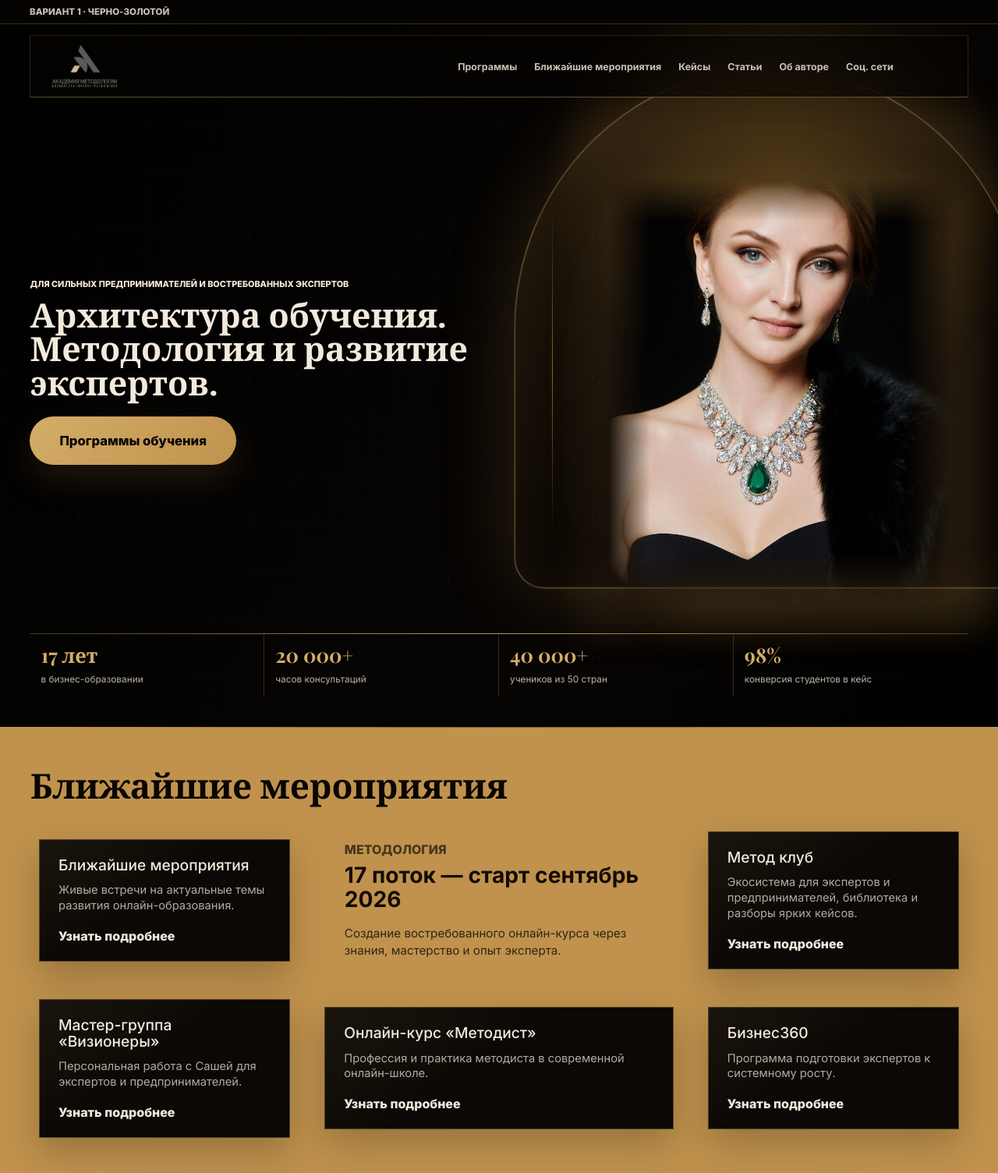
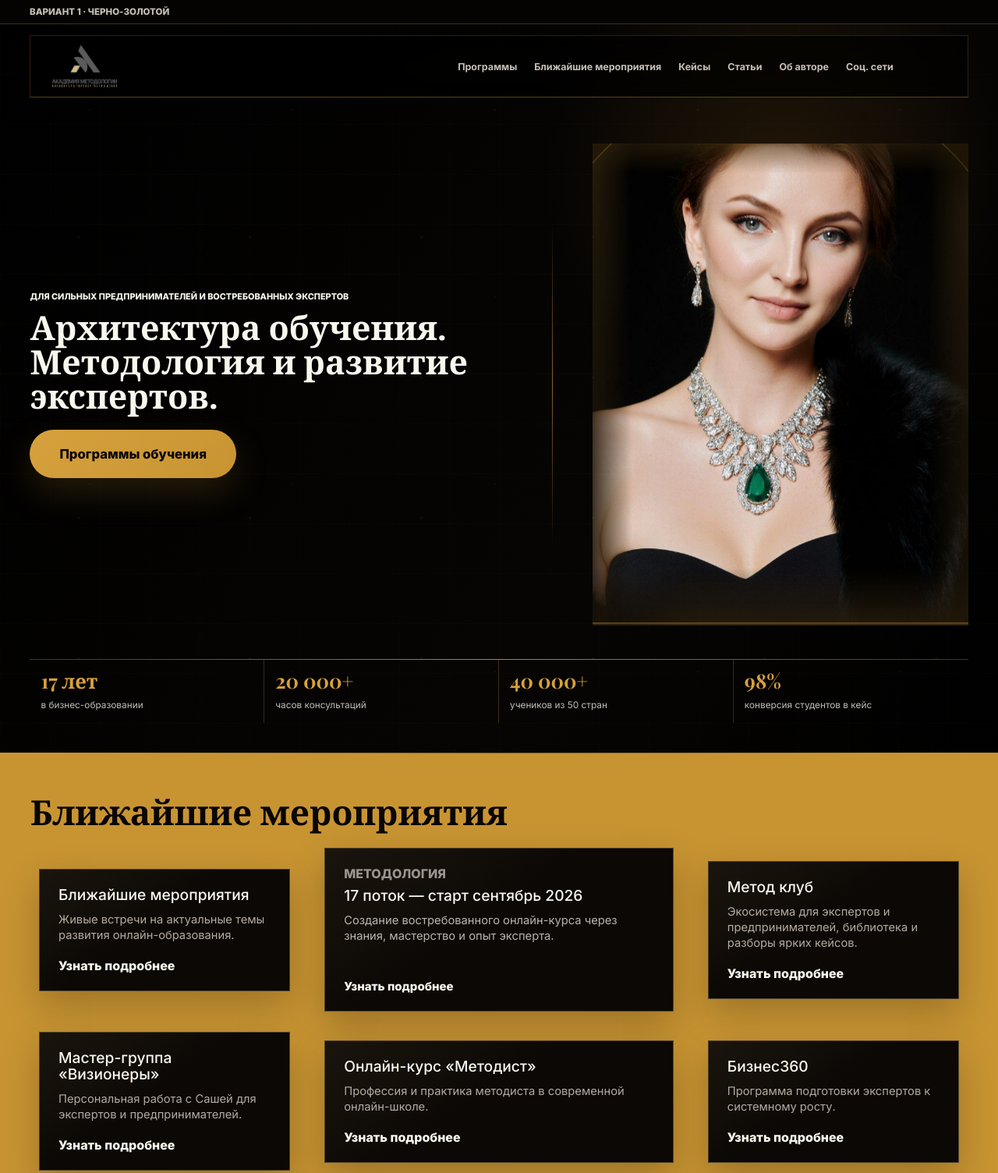
Before and after one commit to sergey9lap-sys/seoagk, a website: page index.html in a window 1280 px wide. Shown: the top 1504 px of the page at 78% size. Drawn offline with nearby package versions, Linux system fonts and the light colour scheme.

Commit message:
new gold

```diff
--- a/assets/css/styles.css
+++ b/assets/css/styles.css
@@ -1,8 +1,9 @@
 :root {
-  --ivory: #f3e9dc;
-  --gold: #c99a45;
+  --ivory: #f9f8ee;
+  --gold: #c89432;
   --copper: #b57f3a;
   --black: #000000;
+  --earth-olive: #4d4a24;
   --off-white: #f6f4f2;
   --warm-grey: #d3c9bd;
   --muted-tan: #ab9e8e;
@@ -1738,8 +1739,11 @@
 
 /* Final black-gold polish pass. */
 .set-black {
-  --gold: #c0924d;
-  --gold-bright: #d3ad69;
+  --gold: #c89432;
+  --gold-bright: #d6a13d;
+  --deep-black: #000000;
+  --black-card: #050505;
+  --olive-accent: #4d4a24;
 }
 
 .black-hero {
@@ -1753,9 +1757,9 @@
   z-index: 0;
   pointer-events: none;
   background-image:
-    radial-gradient(circle at 18% 24%, rgba(211, 173, 105, 0.22) 0 1px, transparent 1.6px),
-    radial-gradient(circle at 72% 18%, rgba(243, 233, 220, 0.16) 0 0.7px, transparent 1.4px),
-    radial-gradient(circle at 58% 68%, rgba(211, 173, 105, 0.16) 0 0.9px, transparent 1.7px);
+    radial-gradient(circle at 18% 24%, rgba(200, 148, 50, 0.22) 0 1px, transparent 1.6px),
+    radial-gradient(circle at 72% 18%, rgba(249, 248, 238, 0.16) 0 0.7px, transparent 1.4px),
+    radial-gradient(circle at 58% 68%, rgba(77, 74, 36, 0.2) 0 0.9px, transparent 1.7px);
   background-size: 220px 180px, 260px 240px, 310px 210px;
   opacity: 0.34;
   animation: blackDust 18s linear infinite;
@@ -1772,9 +1776,9 @@
   margin: 0;
   align-items: center;
   padding: 12px 18px;
-  border: 1px solid rgba(192, 146, 77, 0.22);
-  border-bottom-color: rgba(211, 173, 105, 0.44);
-  background: rgba(5, 4, 3, 0.62);
+  border: 1px solid rgba(200, 148, 50, 0.22);
+  border-bottom-color: rgba(200, 148, 50, 0.44);
+  background: rgba(0, 0, 0, 0.66);
   backdrop-filter: blur(18px);
 }
 
@@ -1793,7 +1797,7 @@
 .black-hero .main-nav a:hover,
 .black-hero .main-nav a:focus-visible {
   color: var(--gold-bright);
-  text-shadow: 0 0 22px rgba(211, 173, 105, 0.24);
+  text-shadow: 0 0 22px rgba(200, 148, 50, 0.24);
 }
 
 .black-hero .display-title {
@@ -1809,7 +1813,7 @@
   padding: 0 38px;
   font-size: 1.04rem;
   cursor: pointer;
-  box-shadow: 0 18px 46px rgba(192, 146, 77, 0.16);
+  box-shadow: 0 18px 46px rgba(200, 148, 50, 0.18);
 }
 
 .black-hero .button-gold,
@@ -1825,26 +1829,27 @@
 }
 
 .black-portrait {
-  padding-top: 24px;
+  width: min(100%, 520px);
+  padding-top: 10px;
 }
 
 .black-portrait img {
-  transform: translateY(12px) scale(0.97);
-  object-position: center 58%;
+  transform: translateY(-6px) scale(1.03);
+  object-position: center 52%;
 }
 
 .black-photo-arc {
-  inset: -16% -18% 3% -24%;
-  border-color: rgba(211, 173, 105, 0.62);
+  inset: -13% -16% 1% -18%;
+  border-color: rgba(200, 148, 50, 0.64);
   box-shadow:
-    0 0 110px rgba(192, 146, 77, 0.24),
-    inset 0 0 80px rgba(192, 146, 77, 0.08);
+    0 0 120px rgba(200, 148, 50, 0.24),
+    inset 0 0 86px rgba(77, 74, 36, 0.12);
   animation: goldBreath 8s ease-in-out infinite;
 }
 
 .black-stats {
   position: relative;
-  border-top-color: rgba(211, 173, 105, 0.32);
+  border-top-color: rgba(200, 148, 50, 0.34);
 }
 
 .black-stats::before {
@@ -1854,7 +1859,7 @@
   right: 0;
   top: -1px;
   height: 1px;
-  background: linear-gradient(90deg, transparent, rgba(211, 173, 105, 0.8), transparent);
+  background: linear-gradient(90deg, transparent, rgba(200, 148, 50, 0.82), transparent);
 }
 
 .black-stats strong {
@@ -1907,9 +1912,9 @@
 }
 
 .ecosystem-products .program-tile {
-  border-color: rgba(211, 173, 105, 0.28);
+  border-color: rgba(200, 148, 50, 0.28);
   background:
-    linear-gradient(145deg, rgba(211, 173, 105, 0.08), transparent 48%),
+    linear-gradient(145deg, rgba(200, 148, 50, 0.09), transparent 48%),
     var(--black-card);
   box-shadow: 0 18px 46px rgba(0, 0, 0, 0.16);
 }
@@ -1958,13 +1963,13 @@
 }
 
 .strategy-panel {
-  border-color: rgba(211, 173, 105, 0.26);
+  border-color: rgba(200, 148, 50, 0.28);
 }
 
 .strategy-proof article {
-  border-color: rgba(211, 173, 105, 0.32);
+  border-color: rgba(200, 148, 50, 0.32);
   border-left-color: var(--gold-bright);
-  box-shadow: inset 0 1px 0 rgba(211, 173, 105, 0.14);
+  box-shadow: inset 0 1px 0 rgba(200, 148, 50, 0.14);
 }
 
 .strategy-proof strong {
@@ -1983,7 +1988,7 @@
   left: clamp(24px, 5vw, 84px);
   right: clamp(24px, 5vw, 84px);
   height: 1px;
-  background: linear-gradient(90deg, transparent, rgba(211, 173, 105, 0.36), transparent);
+  background: linear-gradient(90deg, transparent, rgba(200, 148, 50, 0.36), transparent);
 }
 
 .black-author-photo::after {
@@ -1991,20 +1996,59 @@
   position: absolute;
   inset: 5% -7% 2% -7%;
   z-index: -1;
-  background: radial-gradient(circle at 50% 42%, rgba(211, 173, 105, 0.16), transparent 64%);
+  background: radial-gradient(circle at 50% 42%, rgba(200, 148, 50, 0.16), transparent 64%);
   filter: blur(26px);
 }
 
 .author-timeline span {
   color: var(--gold-bright);
   font-size: 1.9rem;
-  text-shadow: 0 0 24px rgba(211, 173, 105, 0.18);
+  text-shadow: 0 0 24px rgba(200, 148, 50, 0.18);
 }
 
 .author-timeline div::before {
   top: 16px;
   bottom: 16px;
-  background: linear-gradient(180deg, var(--gold-bright), rgba(211, 173, 105, 0.12));
+  background: linear-gradient(180deg, var(--gold-bright), rgba(200, 148, 50, 0.12));
+}
+
+.black-hero,
+.black-author-screen {
+  background:
+    radial-gradient(circle at 70% 32%, rgba(77, 74, 36, 0.18), transparent 30%),
+    radial-gradient(circle at 75% 42%, rgba(200, 148, 50, 0.14), transparent 24%),
+    linear-gradient(120deg, #000 0%, #020202 62%, #090805 100%);
+}
+
+.black-ecosystem {
+  background:
+    radial-gradient(circle at 18% 12%, rgba(77, 74, 36, 0.16), transparent 28%),
+    linear-gradient(180deg, #c89432, #b78328);
+}
+
+.motion-ready .black-portrait.reveal,
+.motion-ready .black-author-photo.reveal {
+  clip-path: inset(0 0 12% 0 round 0);
+  filter: saturate(0.88) brightness(0.9);
+  transition:
+    opacity 900ms var(--ease),
+    transform 900ms var(--ease),
+    clip-path 1100ms var(--ease),
+    filter 1100ms var(--ease);
+}
+
+.motion-ready .black-portrait.reveal.is-visible,
+.motion-ready .black-author-photo.reveal.is-visible {
+  clip-path: inset(0 0 0 0 round 0);
+  filter: saturate(1) brightness(1);
+}
+
+.motion-ready .black-portrait.reveal.is-visible img {
+  animation: blackPortraitFloat 10s ease-in-out 900ms infinite alternate;
+}
+
+.motion-ready .black-author-photo.reveal.is-visible img {
+  animation: blackAuthorFloat 11s ease-in-out 900ms infinite alternate;
 }
 
 @keyframes goldBreath {
@@ -2016,6 +2060,30 @@
   50% {
     opacity: 1;
     transform: scale(1.015);
+  }
+}
+
+@keyframes blackPortraitFloat {
+  0% {
+    transform: translate3d(-6px, -8px, 0) scale(1.035);
+  }
+  50% {
+    transform: translate3d(6px, -18px, 0) scale(1.07);
+  }
+  100% {
+    transform: translate3d(-2px, -4px, 0) scale(1.045);
+  }
+}
+
+@keyframes blackAuthorFloat {
+  0% {
+    transform: translate3d(-4px, 0, 0) scale(1.02);
+  }
+  50% {
+    transform: translate3d(6px, -12px, 0) scale(1.055);
+  }
+  100% {
+    transform: translate3d(0, -4px, 0) scale(1.035);
   }
 }
 
--- a/assets/js/main.js
+++ b/assets/js/main.js
@@ -2,12 +2,53 @@
 
 if (!reduceMotion) {
   const revealItems = Array.from(document.querySelectorAll(".reveal"));
+  const counterItems = Array.from(document.querySelectorAll("[data-count]"));
+  const numberFormatter = new Intl.NumberFormat("ru-RU");
+
+  const formatCounter = (value, suffix) => `${numberFormatter.format(value)}${suffix || ""}`;
+
+  const runCounter = (item) => {
+    if (item.dataset.counted === "true") return;
+
+    const target = Number(item.dataset.count || 0);
+    const suffix = item.dataset.suffix || "";
+    const duration = target > 1000 ? 1500 : 1200;
+    const startTime = performance.now();
+
+    item.dataset.counted = "true";
+    item.textContent = formatCounter(0, suffix);
+
+    const tick = (now) => {
+      const progress = Math.min((now - startTime) / duration, 1);
+      const eased = 1 - Math.pow(1 - progress, 3);
+      const value = Math.round(target * eased);
+
+      item.textContent = formatCounter(value, suffix);
+
+      if (progress < 1) {
+        requestAnimationFrame(tick);
+      } else {
+        item.textContent = formatCounter(target, suffix);
+      }
+    };
+
+    requestAnimationFrame(tick);
+  };
+
+  const runCountersInside = (root) => {
+    if (root.matches?.("[data-count]")) {
+      runCounter(root);
+    }
+
+    root.querySelectorAll?.("[data-count]").forEach(runCounter);
+  };
 
   const observer = new IntersectionObserver(
     (entries) => {
       entries.forEach((entry) => {
         if (entry.isIntersecting) {
           entry.target.classList.add("is-visible");
+          runCountersInside(entry.target);
           observer.unobserve(entry.target);
         }
       });
@@ -29,7 +70,25 @@
       const rect = item.getBoundingClientRect();
       if (rect.top < window.innerHeight * 0.92) {
         item.classList.add("is-visible");
+        runCountersInside(item);
       }
     });
   });
+
+  const counterObserver = new IntersectionObserver(
+    (entries) => {
+      entries.forEach((entry) => {
+        if (entry.isIntersecting) {
+          runCounter(entry.target);
+          counterObserver.unobserve(entry.target);
+        }
+      });
+    },
+    {
+      rootMargin: "0px 0px -8% 0px",
+      threshold: 0.3,
+    },
+  );
+
+  counterItems.forEach((item) => counterObserver.observe(item));
 }
--- a/index.html
+++ b/index.html
@@ -10,7 +10,7 @@
       href="https://fonts.googleapis.com/css2?family=Inter:wght@400;500;600;700;800&family=Playfair+Display:wght@500;600;700&display=swap"
       rel="stylesheet"
     />
-    <link rel="stylesheet" href="assets/css/styles.css?v=20260625-1227" />
+    <link rel="stylesheet" href="assets/css/styles.css?v=20260625-1348" />
     <style>
       #black-programs .section-head {
         max-width: 980px;
@@ -35,10 +35,17 @@
       .tz-program-core {
         grid-area: core;
         align-self: center;
-        justify-self: center;
+        justify-self: stretch;
         max-width: 500px;
         padding: clamp(16px, 2vw, 26px);
         text-align: left;
+      }
+
+      .tz-program-card.tz-program-core {
+        max-width: 520px;
+        min-height: 210px;
+        color: var(--ivory);
+        cursor: pointer;
       }
 
       .tz-program-core span {
@@ -47,6 +54,10 @@
         color: rgba(8, 6, 4, 0.66);
         font-weight: 800;
         text-transform: uppercase;
+      }
+
+      .tz-program-card.tz-program-core span {
+        color: rgba(249, 248, 238, 0.58);
       }
 
       .tz-program-core h3 {
@@ -58,12 +69,21 @@
         line-height: 1.08;
       }
 
+      .tz-program-card.tz-program-core h3 {
+        color: var(--ivory);
+      }
+
       .tz-program-core p {
         max-width: 470px;
         margin: 0;
         color: rgba(8, 6, 4, 0.78);
         font-size: clamp(0.95rem, 1vw, 1.08rem);
         line-height: 1.42;
+      }
+
+      .tz-program-card.tz-program-core p {
+        margin-bottom: 18px;
+        color: rgba(249, 248, 238, 0.72);
       }
 
       .tz-program-card {
@@ -99,6 +119,14 @@
       .tz-program-card a {
         margin-top: auto;
         color: var(--ivory);
+        font-weight: 800;
+      }
+
+      .tz-program-card strong {
+        margin-top: auto;
+        color: inherit;
+        font-family: Inter, Arial, sans-serif;
+        font-size: 0.94rem;
         font-weight: 800;
       }
 
@@ -337,7 +365,20 @@
         color: rgba(66, 62, 59, 0.72);
       }
 
+      #stone-programs .tz-program-card.tz-program-core span,
+      #stone-programs .tz-program-card.tz-program-core h3 {
+        color: var(--dark-charcoal);
+      }
+
+      #stone-programs .tz-program-card.tz-program-core p {
+        color: rgba(66, 62, 59, 0.72);
+      }
+
       #stone-programs .tz-program-card a {
+        color: var(--dark-charcoal);
+      }
+
+      #stone-programs .tz-program-card strong {
         color: var(--dark-charcoal);
       }
 
@@ -454,7 +495,15 @@
         color: rgba(234, 214, 191, 0.74);
       }
 
+      #wine-programs .tz-program-card.tz-program-core p {
+        color: rgba(234, 214, 191, 0.74);
+      }
+
       #wine-programs .tz-program-card a {
+        color: var(--beige-clean);
+      }
+
+      #wine-programs .tz-program-card strong {
         color: var(--beige-clean);
       }
 
@@ -603,10 +652,10 @@
             </aside>
           </div>
           <div class="stats-row black-stats reveal">
-            <div><strong>17 лет</strong><span>в бизнес-образовании</span></div>
-            <div><strong>20 000+</strong><span>часов консультаций</span></div>
-            <div><strong>40 000+</strong><span>учеников из 50 стран</span></div>
-            <div><strong>98%</strong><span>конверсия студентов в кейс</span></div>
+            <div><strong data-count="17" data-suffix=" лет">17 лет</strong><span>в бизнес-образовании</span></div>
+            <div><strong data-count="20000" data-suffix="+">20 000+</strong><span>часов консультаций</span></div>
+            <div><strong data-count="40000" data-suffix="+">40 000+</strong><span>учеников из 50 стран</span></div>
+            <div><strong data-count="98" data-suffix="%">98%</strong><span>конверсия студентов в кейс</span></div>
           </div>
         </section>
 
@@ -620,11 +669,12 @@
               <p>Живые встречи на актуальные темы развития онлайн-образования.</p>
               <a href="/events/">Узнать подробнее</a>
             </article>
-            <article class="tz-program-core reveal">
+            <a class="tz-program-card tz-program-core tz-card-core reveal" href="/programs/">
               <span>Методология</span>
               <h3>17 поток — старт сентябрь 2026</h3>
               <p>Создание востребованного онлайн-курса через знания, мастерство и опыт эксперта.</p>
-            </article>
+              <strong>Узнать подробнее</strong>
+            </a>
             <article class="tz-program-card tz-card-club reveal">
               <h3>Метод клуб</h3>
               <p>Экосистема для экспертов и предпринимателей, библиотека и разборы ярких кейсов.</p>
@@ -708,10 +758,10 @@
             </aside>
           </div>
           <div class="stats-row reveal">
-            <div><strong>17 лет</strong><span>в бизнес-образовании</span></div>
-            <div><strong>20 000+</strong><span>часов консультаций</span></div>
-            <div><strong>40 000+</strong><span>учеников из 50 стран</span></div>
-            <div><strong>98%</strong><span>конверсия студентов в кейс</span></div>
+            <div><strong data-count="17" data-suffix=" лет">17 лет</strong><span>в бизнес-образовании</span></div>
+            <div><strong data-count="20000" data-suffix="+">20 000+</strong><span>часов консультаций</span></div>
+            <div><strong data-count="40000" data-suffix="+">40 000+</strong><span>учеников из 50 стран</span></div>
+            <div><strong data-count="98" data-suffix="%">98%</strong><span>конверсия студентов в кейс</span></div>
           </div>
         </section>
 
@@ -725,11 +775,12 @@
               <p>Живые встречи на актуальные темы развития онлайн-образования.</p>
               <a href="/events/">Узнать подробнее</a>
             </article>
-            <article class="tz-program-core reveal">
+            <a class="tz-program-card tz-program-core tz-card-core reveal" href="/programs/">
               <span>Методология</span>
               <h3>17 поток — старт сентябрь 2026</h3>
               <p>Создание востребованного онлайн-курса через знания, мастерство и опыт эксперта.</p>
-            </article>
+              <strong>Узнать подробнее</strong>
+            </a>
             <article class="tz-program-card tz-card-club reveal">
               <h3>Метод клуб</h3>
               <p>Экосистема для экспертов и предпринимателей, библиотека и разборы ярких кейсов.</p>
@@ -813,10 +864,10 @@
             </aside>
           </div>
           <div class="stats-row reveal">
-            <div><strong>17 лет</strong><span>в бизнес-образовании</span></div>
-            <div><strong>20 000+</strong><span>часов консультаций</span></div>
-            <div><strong>40 000+</strong><span>учеников из 50 стран</span></div>
-            <div><strong>98%</strong><span>конверсия студентов в кейс</span></div>
+            <div><strong data-count="17" data-suffix=" лет">17 лет</strong><span>в бизнес-образовании</span></div>
+            <div><strong data-count="20000" data-suffix="+">20 000+</strong><span>часов консультаций</span></div>
+            <div><strong data-count="40000" data-suffix="+">40 000+</strong><span>учеников из 50 стран</span></div>
+            <div><strong data-count="98" data-suffix="%">98%</strong><span>конверсия студентов в кейс</span></div>
           </div>
         </section>
 
@@ -830,11 +881,12 @@
               <p>Живые встречи на актуальные темы развития онлайн-образования.</p>
               <a href="/events/">Узнать подробнее</a>
             </article>
-            <article class="tz-program-core reveal">
+            <a class="tz-program-card tz-program-core tz-card-core reveal" href="/programs/">
               <span>Методология</span>
               <h3>17 поток — старт сентябрь 2026</h3>
               <p>Создание востребованного онлайн-курса через знания, мастерство и опыт эксперта.</p>
-            </article>
+              <strong>Узнать подробнее</strong>
+            </a>
             <article class="tz-program-card tz-card-club reveal">
               <h3>Метод клуб</h3>
               <p>Экосистема для экспертов и предпринимателей, библиотека и разборы ярких кейсов.</p>
@@ -889,6 +941,6 @@
       </section>
     </main>
 
-    <script src="assets/js/main.js"></script>
+    <script src="assets/js/main.js?v=20260625-1348"></script>
   </body>
 </html>
```
